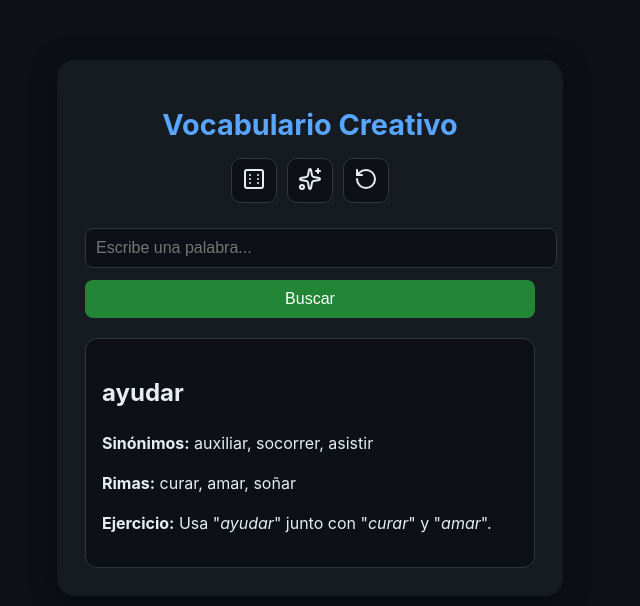
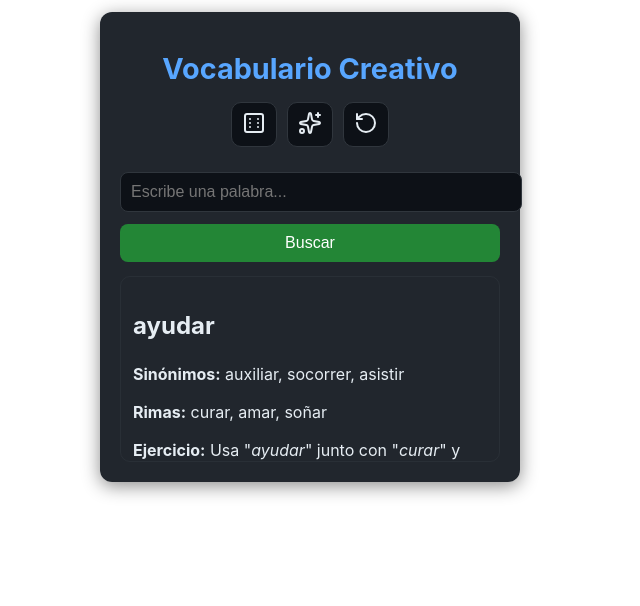
Before and after one commit to delgadojoseph271/widget-vocab-rimas, a plain HTML site: page index.html in a window 1280 px wide. Shown: the whole page, without its empty margins (330-970 px from the left). Drawn offline with nearby package versions, Linux system fonts and the light colour scheme.

Commit message:
mejora del widget de vocabulario y rimas

```diff
--- a/index.html
+++ b/index.html
@@ -8,23 +8,25 @@
   <script src="https://unpkg.com/lucide@latest"></script>
 </head>
 <body>
-  <div class="container">
+  <div class="container" id="widgetContainer" role="region" aria-label="Widget vocabulario y rimas">
+    <canvas id="particles" aria-hidden="true"></canvas>
+
     <h1>Vocabulario Creativo</h1>
-    <p id="dailyWordTitle"></p>
+    <p id="dailyWordTitle" aria-live="polite"></p>
 
-    <div class="controls">
-      <button id="btnNew" title="Nueva palabra del día"><i data-lucide="dice-6"></i></button>
-      <button id="btnIdea" title="Inspiración aleatoria"><i data-lucide="sparkles"></i></button>
-      <button id="btnReset" title="Reiniciar palabra"><i data-lucide="rotate-ccw"></i></button>
+    <div class="controls" role="toolbar" aria-label="Controles">
+      <button id="btnNew" title="Nueva palabra del día" aria-label="Nueva palabra"><i data-lucide="dice-6"></i></button>
+      <button id="btnIdea" title="Inspiración aleatoria" aria-label="Inspiración"><i data-lucide="sparkles"></i></button>
+      <button id="btnReset" title="Reiniciar palabra" aria-label="Reiniciar"><i data-lucide="rotate-ccw"></i></button>
     </div>
 
-    <input id="wordInput" placeholder="Escribe una palabra..." />
+    <label for="wordInput" class="sr-only">Palabra</label>
+    <input id="wordInput" placeholder="Escribe una palabra..." aria-label="Escribe una palabra" />
     <button id="btnGenerate">Buscar</button>
 
-    <div id="output"></div>
+    <div id="output" role="status" aria-live="polite"></div>
   </div>
 
-  <canvas id="particles"></canvas>
   <script src="script.js"></script>
 </body>
 </html>
--- a/script.js
+++ b/script.js
@@ -1,13 +1,30 @@
 let dictionary = {};
 const output = document.getElementById("output");
+const container = document.getElementById("widgetContainer");
+const canvas = document.getElementById("particles");
+const ctx = canvas.getContext("2d");
 
-// --- Cargar el diccionario ---
+// --- Configuración de partículas ---
+let particles = [];
+const MAX_PARTICLES = 80;
+let animationActive = true;
+resizeCanvas();
+
+// --- Cargar el diccionario (fallback si falla fetch) ---
 fetch("dictionary.json")
   .then(res => res.json())
   .then(data => {
     dictionary = data;
     showDailyWord();
-    lucide.createIcons(); // activar iconos
+    lucide.createIcons();
+    postHeight(); // avisar al padre
+  })
+  .catch(() => {
+    // fallback mínimo si ocurre un error (evita romper la UI)
+    dictionary = { "hola": { "synonyms": ["saludo"], "rhymes": ["ola"] } };
+    showDailyWord();
+    lucide.createIcons();
+    postHeight();
   });
 
 // --- EVENTOS ---
@@ -16,8 +33,31 @@ document.getElementById("wordInput").addEventListener("input", spawnParticles);
 document.getElementById("btnNew").addEventListener("click", newWord);
 document.getElementById("btnIdea").addEventListener("click", inspiration);
 document.getElementById("btnReset").addEventListener("click", resetWord);
+window.addEventListener("resize", () => { resizeCanvas(); postHeight(); });
 
-// --- Palabra del día ---
+// Pausar animación cuando no está visible (optimización en iframe)
+document.addEventListener("visibilitychange", () => {
+  animationActive = !document.hidden;
+  if (animationActive) animateParticles();
+});
+
+// Intersección para pausar si iframe no visible en la página
+if ('IntersectionObserver' in window) {
+  const obs = new IntersectionObserver(entries => {
+    entries.forEach(e => { animationActive = e.isIntersecting; if (animationActive) animateParticles(); });
+  }, { threshold: 0.1 });
+  obs.observe(container);
+}
+
+// --- Ajuste de altura para el host (Notion) ---
+function postHeight() {
+  try {
+    const h = container.offsetHeight + 8;
+    window.parent.postMessage({ type: 'widget-height', height: h }, '*');
+  } catch (e) { /* silencioso */ }
+}
+
+// --- Palabra del día, generadores, etc (sin cambios importantes) ---
 function showDailyWord() {
   const today = new Date().toISOString().slice(0, 10);
   const saved = JSON.parse(localStorage.getItem("dailyWord"));
@@ -45,14 +85,16 @@ function inspiration() {
   const idea = ideas[Math.floor(Math.random() * ideas.length)];
   output.innerHTML = `<p><strong>Inspiración:</strong> ${idea}</p>`;
   output.classList.add("visible");
+  postHeight();
 }
 
 function resetWord() {
   output.innerHTML = "";
   document.getElementById("wordInput").value = "";
+  output.classList.remove("visible");
+  postHeight();
 }
 
-// --- Mostrar palabra ---
 function generate() {
   const word = document.getElementById("wordInput").value.trim().toLowerCase();
   displayWord(word);
@@ -62,60 +104,59 @@ function displayWord(word) {
   if (!word) return;
   const data = dictionary[word];
   output.classList.remove("visible");
-  void output.offsetWidth; // forzar reflow
-
+  void output.offsetWidth;
   if (data) {
+    const syn = (data.synonyms || []).join(", ") || "—";
+    const rh = (data.rhymes || []).join(", ") || "—";
+    const r0 = (data.rhymes && data.rhymes[0]) || "";
+    const r1 = (data.rhymes && data.rhymes[1]) || "";
     output.innerHTML = `
       <h2>${word}</h2>
-      <p><strong>Sinónimos:</strong> ${data.synonyms.join(", ")}</p>
-      <p><strong>Rimas:</strong> ${data.rhymes.join(", ")}</p>
-      <p><strong>Ejercicio:</strong> Usa "<em>${word}</em>" junto con "<em>${data.rhymes[0]}</em>" y "<em>${data.rhymes[1]}</em>".</p>
+      <p><strong>Sinónimos:</strong> ${syn}</p>
+      <p><strong>Rimas:</strong> ${rh}</p>
+      <p><strong>Ejercicio:</strong> Usa "<em>${word}</em>" junto con "<em>${r0}</em>" y "<em>${r1}</em>".</p>
     `;
   } else {
     output.innerHTML = `<p>No se encontró <strong>${word}</strong> en el diccionario.</p>`;
   }
-
-  setTimeout(() => output.classList.add("visible"), 50);
+  setTimeout(() => { output.classList.add("visible"); postHeight(); }, 60);
 }
 
-// --- Partículas visuales ---
-const canvas = document.getElementById("particles");
-const ctx = canvas.getContext("2d");
-let particles = [];
-resizeCanvas();
-
-window.addEventListener("resize", resizeCanvas);
-
+// --- Partículas ---
 function resizeCanvas() {
-  canvas.width = window.innerWidth;
-  canvas.height = window.innerHeight;
+  canvas.width = container.clientWidth;
+  canvas.height = container.clientHeight;
 }
 
 function spawnParticles() {
-  for (let i = 0; i < 5; i++) {
+  if (particles.length > MAX_PARTICLES) return;
+  for (let i = 0; i < 4; i++) {
+    if (particles.length >= MAX_PARTICLES) break;
     particles.push({
-      x: window.innerWidth / 2 + (Math.random() - 0.5) * 100,
-      y: window.innerHeight / 2 - 100 + Math.random() * 50,
-      size: Math.random() * 2 + 1,
-      speedY: Math.random() * -1 - 0.5,
-      speedX: (Math.random() - 0.5) * 1,
+      x: canvas.width / 2 + (Math.random() - 0.5) * 80,
+      y: canvas.height / 2 - 40 + Math.random() * 30,
+      size: Math.random() * 2 + 0.8,
+      speedY: Math.random() * -0.8 - 0.2,
+      speedX: (Math.random() - 0.5) * 0.6,
       opacity: 1
     });
   }
 }
 
 function animateParticles() {
+  if (!animationActive) return;
   ctx.clearRect(0, 0, canvas.width, canvas.height);
-  particles.forEach((p, i) => {
+  for (let i = particles.length - 1; i >= 0; i--) {
+    const p = particles[i];
     p.x += p.speedX;
     p.y += p.speedY;
-    p.opacity -= 0.015;
-    ctx.fillStyle = `rgba(88,166,255,${p.opacity})`;
+    p.opacity -= 0.02;
+    ctx.fillStyle = `rgba(88,166,255,${Math.max(p.opacity,0)})`;
     ctx.beginPath();
     ctx.arc(p.x, p.y, p.size, 0, Math.PI * 2);
     ctx.fill();
-    if (p.opacity <= 0) particles.splice(i, 1);
-  });
+    if (p.opacity <= 0 || p.y < -10 || p.x < -10 || p.x > canvas.width + 10) particles.splice(i, 1);
+  }
   requestAnimationFrame(animateParticles);
 }
 animateParticles();
--- a/styles.css
+++ b/styles.css
@@ -2,24 +2,25 @@
 
 body {
   font-family: 'Inter', sans-serif;
-  background: #0D1117;
+  background: transparent; /* se adapta al fondo del host (Notion) */
   color: #E6EDF3;
   margin: 0;
   padding: 0;
-  overflow: hidden;
+  overflow: auto; /* permitir que Notion ajuste la altura */
 }
 
 .container {
-  background: #161B22;
-  border-radius: 18px;
-  box-shadow: 0 4px 25px rgba(0,0,0,0.5);
-  padding: 28px;
-  width: 90%;
-  max-width: 450px;
+  background: rgba(22,27,34,0.95);
+  border-radius: 12px;
+  box-shadow: 0 4px 18px rgba(0,0,0,0.45);
+  padding: 20px;
+  width: 100%;
+  max-width: 420px;
   text-align: center;
-  margin: 60px auto;
+  margin: 12px auto;
   position: relative;
-  z-index: 10;
+  z-index: 2;
+  box-sizing: border-box;
 }
 
 h1 {
@@ -120,16 +121,18 @@ button#btnGenerate:hover {
 
 /* --- OUTPUT --- */
 #output {
-  background: #0D1117;
-  border-radius: 12px;
-  padding: 16px;
-  margin-top: 20px;
-  border: 1px solid #30363D;
+  background: transparent;
+  border-radius: 10px;
+  padding: 12px;
+  margin-top: 14px;
+  border: 1px solid rgba(48,54,61,0.6);
   text-align: left;
-  line-height: 1.5;
+  line-height: 1.4;
+  max-height: 160px;
+  overflow: auto;
   opacity: 0;
-  transform: translateY(10px);
-  transition: all 0.5s ease;
+  transform: translateY(8px);
+  transition: all 0.35s ease;
 }
 
 #output.visible {
@@ -139,12 +142,33 @@ button#btnGenerate:hover {
 
 /* --- PARTICLES CANVAS --- */
 #particles {
-  position: fixed;
+  position: absolute;
   top: 0;
   left: 0;
   width: 100%;
   height: 100%;
   pointer-events: none;
   z-index: 1;
-  background: transparent;
+  border-radius: 12px;
+  opacity: 0.55;
 }
+
+/* pantalla pequeña */
+@media (max-width: 360px) {
+  .container { padding: 14px; max-width: 320px; }
+  h1 { font-size: 1.2rem; }
+  button#btnGenerate { font-size: 14px; padding: 8px; }
+}
+
+/* clase útil para ocultar label visualmente pero accesible */
+.sr-only {
+  position: absolute;
+  width: 1px;
+  height: 1px;
+  padding: 0;
+  margin: -1px;
+  overflow: hidden;
+  clip: rect(0, 0, 0, 0);
+  white-space: nowrap;
+  border: 0;
+}
```
